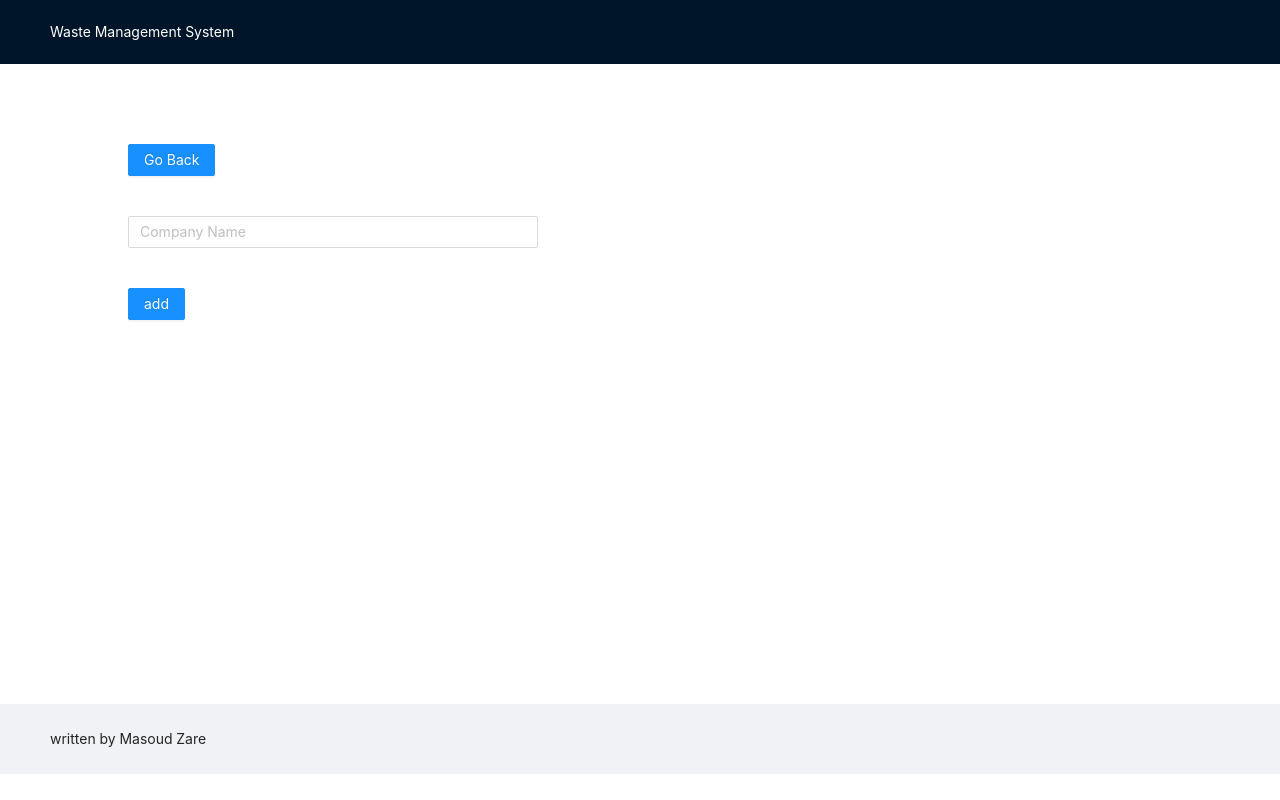
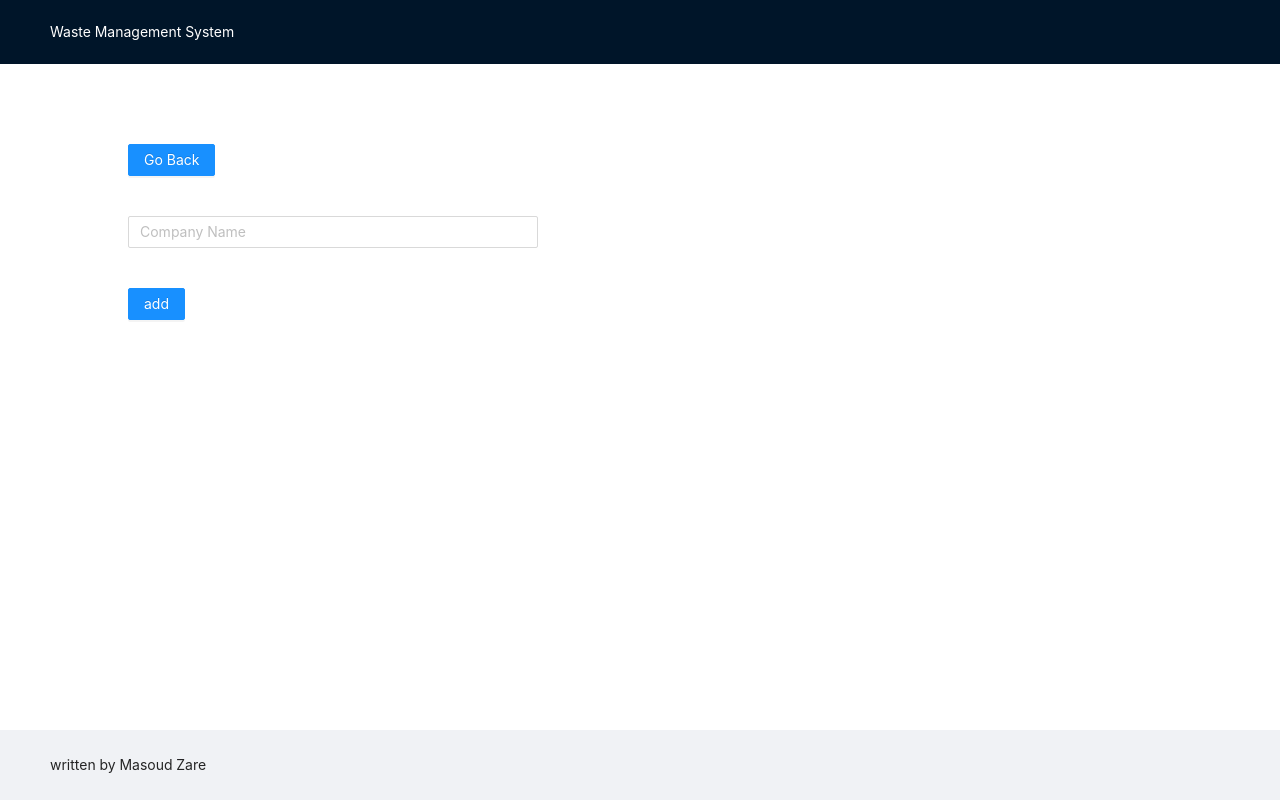
Before and after one commit to masoudz88/food_donations_frontend, a React (Create React App) app in the folder waste-management/: page /Mainpage/Form in a window 1280 px wide. Built offline with nearby package versions, Linux system fonts and the light colour scheme.

Commit message:
fix footer position

```diff
--- a/waste-management/src/App.js
+++ b/waste-management/src/App.js
@@ -20,7 +20,6 @@ const Container = styled.div`
   display: block;
 `;
 
-
 const App = () => {
   const myStyle = {
     color: "white",
@@ -40,17 +39,21 @@ const App = () => {
           >
             <Route path="/" exact component={Credential}></Route>
             <CompanyContext.Provider value={{ companies, setCompanies }}>
-            <Route path="/Mainpage" exact component={Mainpage}></Route>
-            <Route path="/Mainpage/Form" exact component={Companyform}></Route>
-            <Route
-              path="/Mainpage/company/:companyId"
-              component={CompanyInfo}
-            ></Route>
+              <Route path="/Mainpage" exact component={Mainpage}></Route>
+              <Route
+                path="/Mainpage/Form"
+                exact
+                component={Companyform}
+              ></Route>
+              <Route
+                path="/Mainpage/company/:companyId"
+                component={CompanyInfo}
+              ></Route>
             </CompanyContext.Provider>
           </LoginContext.Provider>
         </Switch>
       </Container>
-      <Footer>written by Masoud Zare</Footer>
+      <Footer className="footer">written by Masoud Zare</Footer>
     </Router>
   );
 };
--- a/waste-management/src/Contexts/Companyform.js
+++ b/waste-management/src/Contexts/Companyform.js
@@ -14,8 +14,8 @@ export const Companyform = () => {
 
   const onSubmit = (event) => {
     event.preventDefault()
-    let newCompanies = { ...companies };
-    newCompanies = companies.push(value);
+    let newCompanies = [ ...companies];
+    newCompanies.push(value);
     setCompanies(newCompanies);
     console.log("there", companies);
     console.log("there", newCompanies);
--- a/waste-management/src/index.css
+++ b/waste-management/src/index.css
@@ -30,3 +30,8 @@
   width: 40%;
   display: flex;
 }
+.footer {
+  position: absolute;
+  bottom: 0;
+  width: 100%;
+}
```
